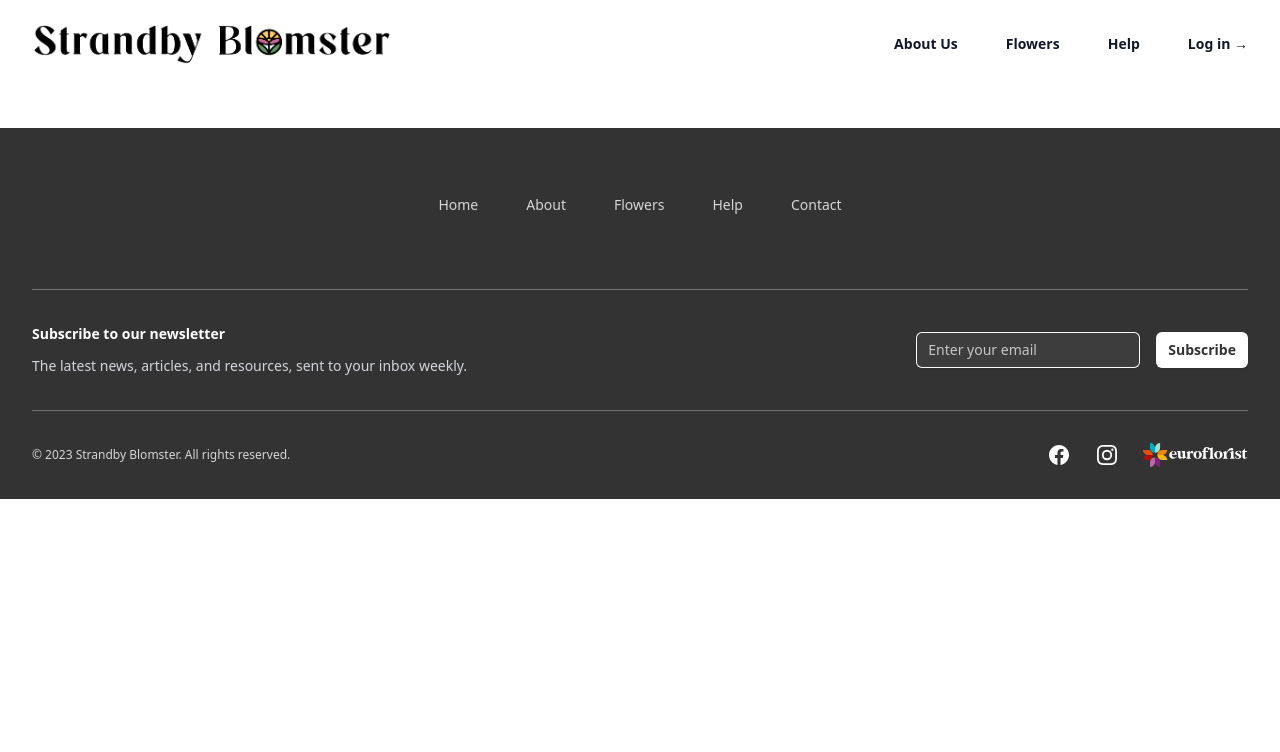
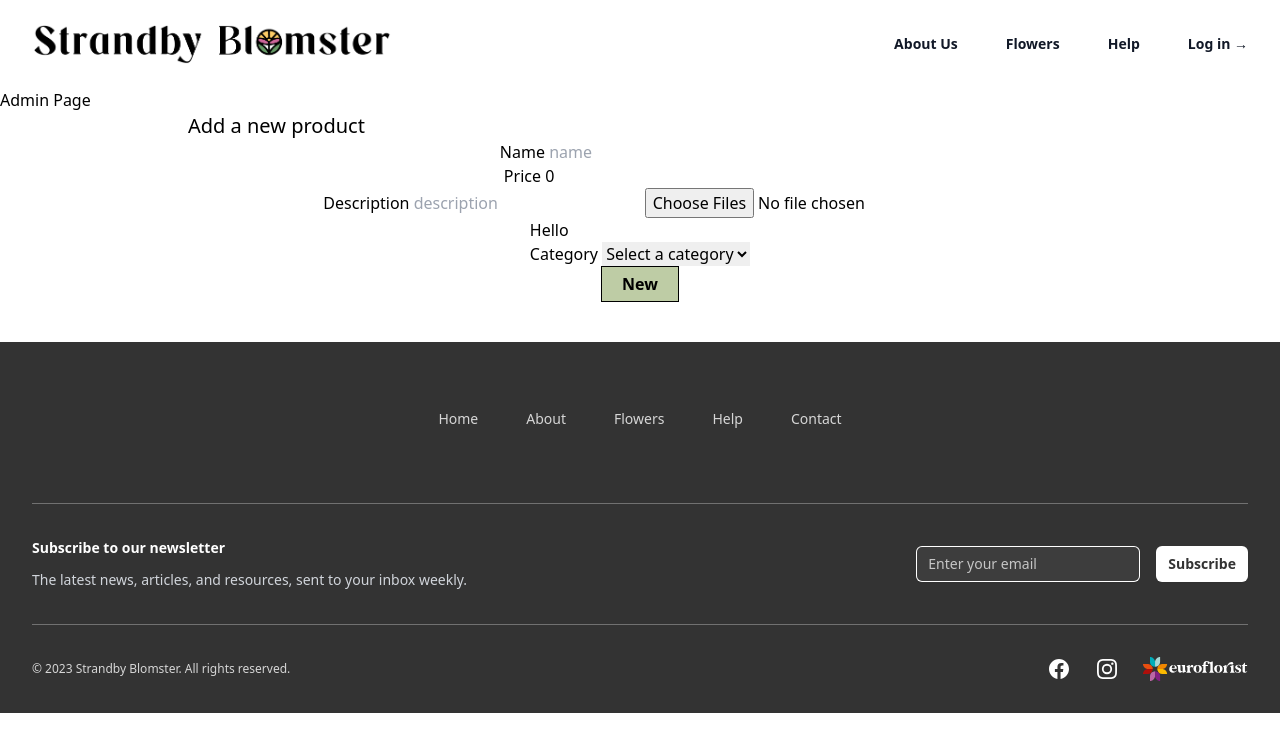
Before and after one commit to kaloyankolev13/strandby-blomster, a Vue app in the folder client/: page /admin in a window 1280 px wide. Shown: the top 752 px of the page. Built offline with nearby package versions, Linux system fonts and the light colour scheme.

Commit message:
added the authorisation

```diff
--- a/client/package.json
+++ b/client/package.json
@@ -13,6 +13,8 @@
     "@tailwindcss/aspect-ratio": "^0.4.2",
     "axios": "^1.4.0",
     "core-js": "^3.8.3",
+    "js-cookie": "^3.0.5",
+    "jwt-decode": "^3.1.2",
     "vue": "^3.2.13",
     "vue-router": "^4.0.3"
   },
--- /dev/null
+++ b/client/src/components/Admin/AddNewProduct.vue
@@ -0,0 +1,129 @@
+<!-- eslint-disable vuejs-accessibility/form-control-has-label -->
+  <!-- Disable the accessibility rule for form inputs without a label -->
+<!-- This template contains a form to add a new product -->
+<template>
+  <div class="container m-auto w-full">
+    <h1 class="text-xl mx-12">Add a new product</h1>
+
+    <!-- File upload input and form controls -->
+    <form class='flex flex-col items-center' enctype='multipart/form-data'>
+      <div>
+        <!-- Text input for product name -->
+        <label for="name">Name
+          <input type="text" v-model="newProduct.name" placeholder="name" id='name' name='name'/>
+        </label>
+      </div>
+
+      <div>
+        <!-- Text input for product price -->
+        <label for="price">Price
+          <input type="text" v-model="newProduct.price" placeholder="price"
+           id='price' name='price' />
+        </label>
+      </div>
+
+      <div>
+        <!-- Text input for product description -->
+        <label for="description">Description
+          <input
+            type="text"
+            v-model="newProduct.description"
+            placeholder="description"
+            name='description'
+            id='description'
+          />
+        </label>
+
+        <!-- File upload input for product image(s) -->
+        <input type="file" multiple name="image" ref='image'
+         @change='handleUpload($event)' id="image">
+      </div>
+
+      <div>
+        <!-- Text input for product category -->
+<!-- <div v-model='newProduct.category'> -->
+  <div> Hello{{ newProduct.category }}</div>
+        <label for="category">Category
+          <select v-model='newProduct.category' name='category' id='category'>
+            <option value=''>Select a category</option>
+            <option value='special'>Special</option>
+            <option value='limited'>Limited</option>
+            <option value='bestseller'>Bestseller</option>
+          </select>
+        </label>
+      </div>
+      <!-- Display the URL and image preview of uploaded image(s) -->
+      <div v-for='img in url' :key='img'>
+        <img  :src="img" alt="" class='w-[300px]'>
+    </div>
+
+      <!-- Button to add the new product -->
+      <button class='btn-dark' type='button'  @click="submitForm()">New</button>
+    </form>
+  </div>
+</template>
+
+<script>
+import { ref } from 'vue';
+import Products from '../../api/products';
+
+// Import the function to add a new product from the products API
+const { addProduct } = Products();
+
+export default {
+  setup() {
+    // Initialize the data object for the new product
+    const newProduct = ref({
+      name: '',
+      price: 0,
+      description: '',
+      category: '',
+
+    });
+
+    // Initialize the image uploader and URL to display uploaded image(s)
+    const imageUploader = ref(null);
+    const url = ref([]);
+
+    // Handle file upload when an image is selected
+    const handleUpload = (event) => {
+      event.preventDefault();
+      const { files } = event.target;
+      // Loop through the uploaded files and display the URL and preview image for each
+      // eslint-disable-next-line no-restricted-syntax
+      for (const file of files) {
+        const link = URL.createObjectURL(file);
+        url.value.push(link);
+      }
+      // Add the uploaded image(s) to the new product object
+      newProduct.value.images = files;
+    };
+
+    const resetForm = () => {
+      newProduct.value.name = '';
+      newProduct.value.price = '';
+      newProduct.value.description = '';
+      newProduct.value.images = [];
+      url.value = [];
+    };
+
+    const submitForm = () => {
+      addProduct(newProduct.value, resetForm);
+    };
+
+    // Return the data and functions to use in the template
+    return {
+      newProduct,
+      addProduct,
+      handleUpload,
+      imageUploader,
+      url,
+      submitForm,
+    };
+  },
+};
+</script>
+
+<style lang="scss" scoped>
+
+</style>
--- a/client/src/components/NavigationBar.vue
+++ b/client/src/components/NavigationBar.vue
@@ -26,7 +26,7 @@
           class="text-sm font-semibold leading-6 text-gray-900"
           >{{ item.name }}</router-link
         >
-        <a href="#" class="text-sm font-semibold leading-6 text-gray-900"
+        <a href="/admin/login" class="text-sm font-semibold leading-6 text-gray-900"
           >Log in <span aria-hidden="true">&rarr;</span></a
         >
       </div>
@@ -67,10 +67,10 @@
               >
             </div>
             <div class="py-6">
-              <a
-                href="#"
+              <router-link
+                to="/admin/login"
                 class="-mx-3 block rounded-lg px-3 py-2.5 text-base font-semibold leading-7 text-gray-900 hover:bg-gray-50"
-                >Log in</a
+                >Log in</router-link
               >
             </div>
           </div>
--- /dev/null
+++ b/client/src/components/ReloadButton.vue
@@ -0,0 +1,14 @@
+<template>
+  <div>
+<button @click='reload' class='btn-dark' >Retry !</button>
+
+  </div>
+</template>
+
+<script setup>
+
+const reload = () => {
+  window.location.reload();
+};
+
+</script>
--- a/client/src/router/index.js
+++ b/client/src/router/index.js
@@ -1,4 +1,6 @@
 import { createRouter, createWebHistory } from 'vue-router';
+import jwtDecode from 'jwt-decode';
+import Cookies from 'js-cookie';
 import HomeView from '../views/HomeView.vue';
 
 const routes = [
@@ -34,6 +36,18 @@ const routes = [
     component: () =>
       import(/* webpackChunkName: "help" */ '../views/HelpView.vue'),
   },
+  {
+    path: '/admin',
+    name: 'admin',
+    component: () =>
+      import(/* webpackChunkName: "admin" */ '../views/Admin/AdminView.vue'),
+  },
+  {
+    path: '/admin/login',
+    name: 'login',
+    component: () =>
+      import(/* webpackChunkName: "login" */ '../views/Admin/LoginView.vue'),
+  },
 ];
 
 const router = createRouter({
@@ -41,4 +55,20 @@ const router = createRouter({
   routes,
 });
 
+router.beforeEach((to, from, next) => {
+  const token = Cookies.get('token');
+
+  // eslint-disable-next-line no-use-before-define
+  if (to.meta.requiresAuth && (!token || isTokenExpired(token))) {
+    next({ name: 'login' }); // Redirect to the login page
+  } else {
+    next(); // Continue to the next route
+  }
+});
+
+function isTokenExpired(token) {
+  const decodedToken = jwtDecode(token);
+  return decodedToken.exp < Date.now() / 1000; // check if the token has expired
+}
+
 export default router;
--- /dev/null
+++ b/client/src/views/Admin/AdminView.vue
@@ -0,0 +1,25 @@
+<template>
+    <div>
+      <h1>Admin Page</h1>
+      <NewProduct/>
+
+    </div>
+  </template>
+
+  <script>
+
+  import NewProduct from '../../components/Admin/AddNewProduct.vue';
+
+  export default {
+    components: {
+      NewProduct,
+    },
+    setup() {
+    },
+
+  };
+  </script>
+
+  <style lang="scss" scoped>
+
+  </style>
--- /dev/null
+++ b/client/src/views/Admin/LoginView.vue
@@ -0,0 +1,48 @@
+<template>
+    <div class="w-full m-auto my-36 max-w-xs">
+      <div v-if='userCred.message'>
+        <h1>{{ userCred.message }}</h1>
+        <reloadButton />
+      </div>
+      <div v-else>
+  <form class="bg-white shadow-md rounded px-8 pt-6 pb-8 mb-4">
+    <div class="mb-4">
+      <label class="block text-gray-700 text-sm font-bold mb-2" for="username">
+        Username
+      </label>
+      <input class="shadow appearance-none border rounded w-full py-2 px-3 text-gray-700 leading-tight focus:outline-none focus:shadow-outline" type="text"
+        name="username"
+        id="username"
+        v-model="userCred.username"
+        placeholder="Username">
+    </div>
+    <div class="mb-6">
+      <label class="block text-gray-700 text-sm font-bold mb-2" for="password">
+        Password
+      </label>
+      <input class="shadow appearance-none border  focus:border-red-500 rounded w-full py-2 px-3 text-gray-700 mb-3 leading-tight focus:outline-none focus:shadow-outline" type="password"
+        name="password"
+        v-model="userCred.password"
+        id="password"
+        placeholder="password">
+    </div>
+    <div class="flex items-center justify-between">
+      <button class="btn-dark" type='button' @click='sendAdmin(userCred)'>
+        Log In
+      </button>
+    </div>
+  </form>
+</div>
+</div>
+
+</template>
+
+<script setup>
+import logIn from '../../api/user';
+import reloadButton from '../../components/ReloadButton.vue';
+
+const { userCred, sendAdmin } = logIn();
+</script>
+
+<style lang="scss" scoped>
+</style>
```
Also changed, not shown: 1 other file (tests, documents, lock files or other folders).
